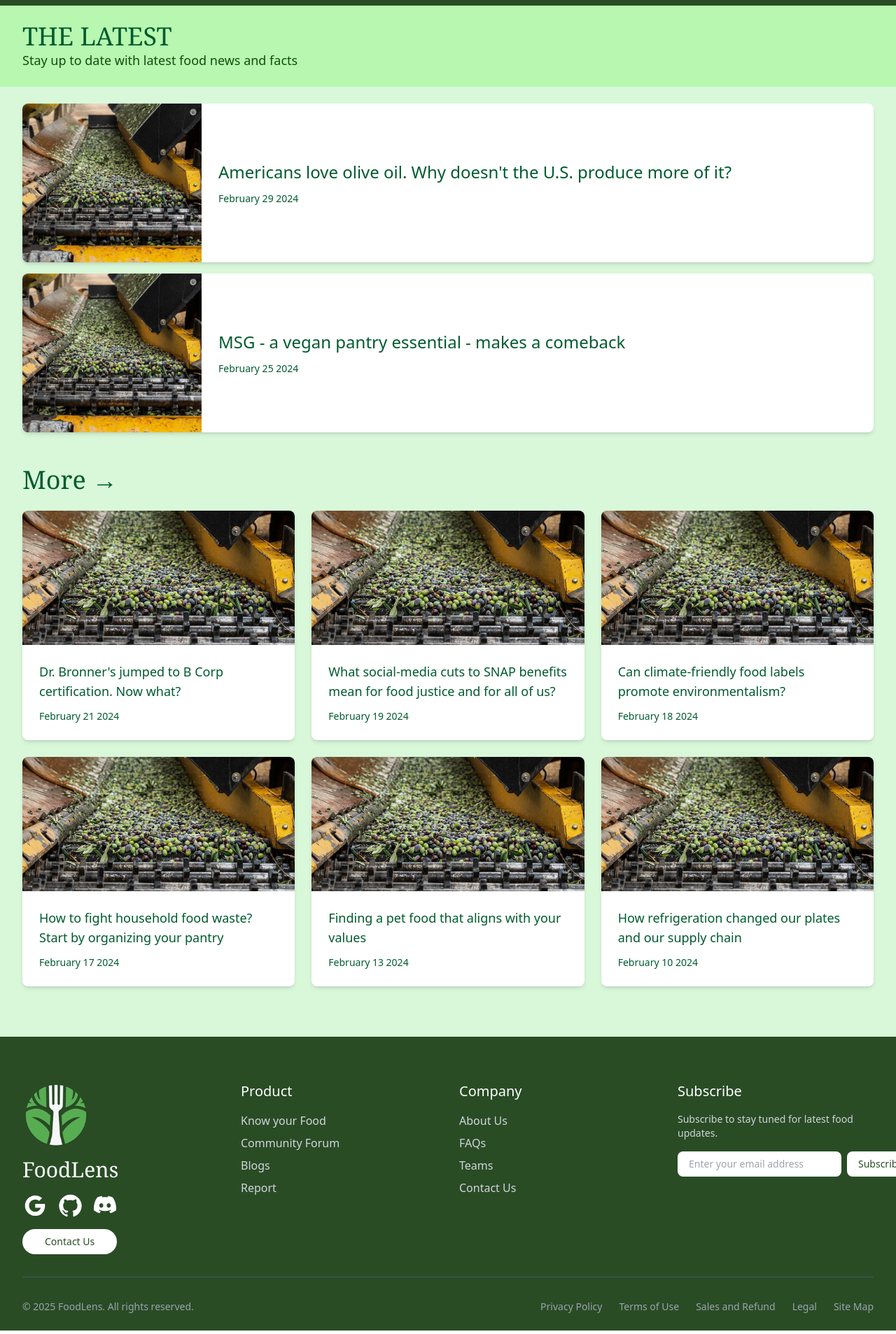
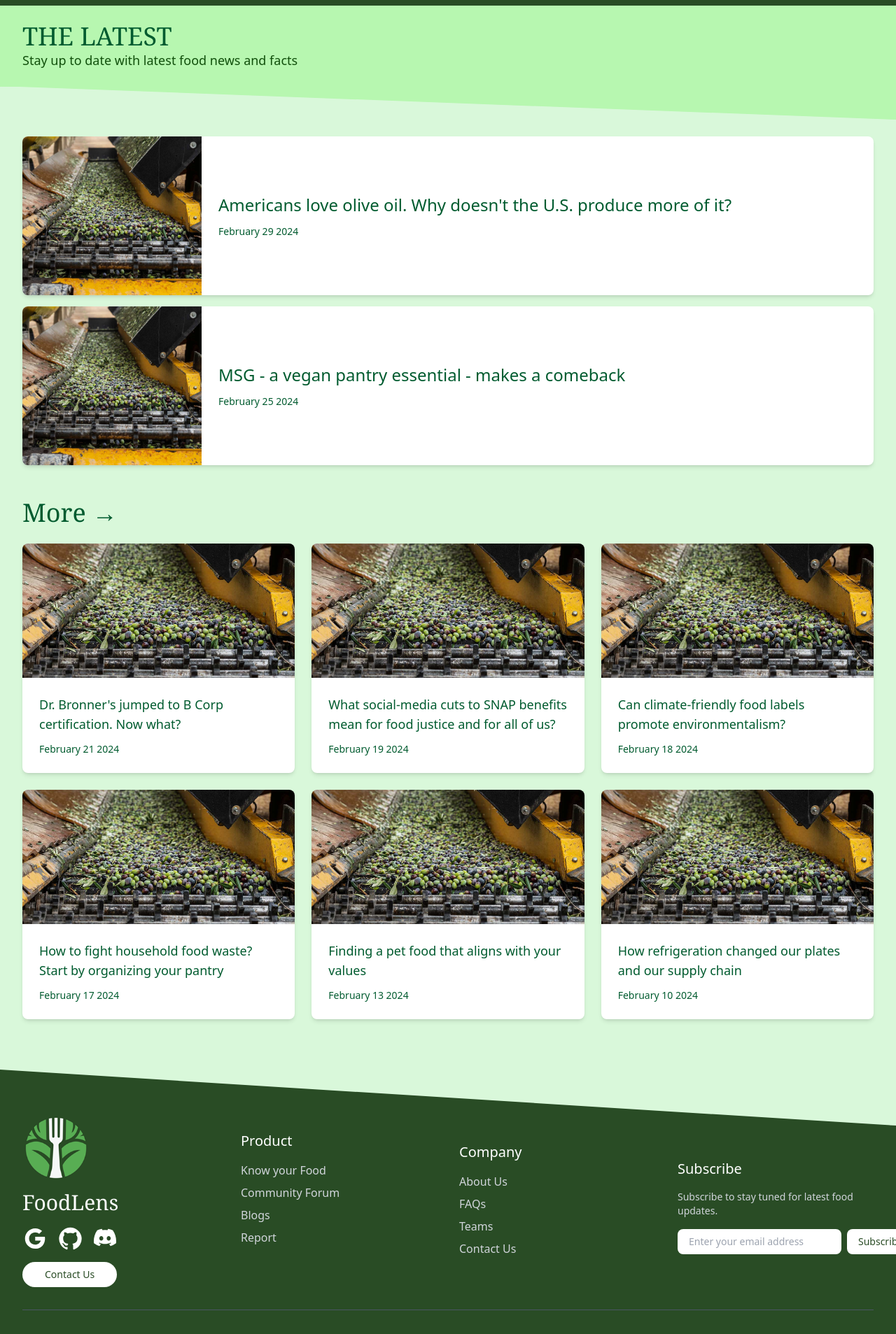
Before and after one commit to red345686/Foodlens_revamped, a React (Vite) app in the folder frontend/: page /blogs in a window 1280 px wide. Shown: the part 48-1955 px from the top of the page at 70% size. Built offline with nearby package versions, Linux system fonts and the light colour scheme.

Commit message:
Responsive homepage and added triangles in blog page and footer

```diff
--- a/frontend/src/Blogs.jsx
+++ b/frontend/src/Blogs.jsx
@@ -49,7 +49,7 @@ const Blogs = () => {
   ];
 
   return (
-    <div className="min-h-screen flex flex-col overflow-x-hidden">
+    <div className="min-h-screen flex flex-col overflow-x-hidden bg-[#d9f8da]">
       <NavBar page='blogs' />
       <div className="bg-[#b7f7b0]" style={{ marginTop: '56px' }}>
         <div className="max-w-7xl mx-auto px-4 sm:px-6 lg:px-8 py-6">
@@ -57,8 +57,13 @@ const Blogs = () => {
           <p className="text-base md:text-lg text-[#11500c]">Stay up to date with latest food news and facts</p>
         </div>
       </div>
+      {/* Triangle aa gya wapas */}
+      <div className='w-full h-6 md:h-12 -mt-[1px]' style={{
+        clipPath: 'polygon(0 0, 100% 0, 100% 100%)',
+        backgroundColor: '#b7f7b0',
+      }}></div>
 
-      <div className="flex-grow bg-[#d9f8da]">
+      <div className="flex-grow">
         <div className="max-w-7xl mx-auto px-4 sm:px-6 lg:px-8 py-6">
           {/* Featured Articles */}
           <div className="space-y-4 mb-12">
--- a/frontend/src/Community.jsx
+++ b/frontend/src/Community.jsx
@@ -6,7 +6,7 @@ const Community = () => {
   return (
     <>
       <NavBar page='community' />
-      <div style={{ backgroundColor: '#d9f8da', zIndex: '-100', width: '99vw', position: 'absolute', overflowX: 'hidden' }} className='pt-20'>
+      <div style={{ backgroundColor: '#d9f8da', zIndex: '-100', width: '100vw', position: 'absolute', overflowX: 'hidden' }} className='pt-20'>
         This is community page.
         <Footer />
       </div>
--- a/frontend/src/Footer.jsx
+++ b/frontend/src/Footer.jsx
@@ -14,10 +14,10 @@ const Footer = () => {
   return (
     <div className="relative">
       {/* Slanted background */}
-      <div className="absolute w-full h-16 bg-[#294c25] transform rotate-3 translate-y-6 -z-10"></div>
-
       {/* Main footer */}
-      <footer className="bg-[#294c25] pt-16 pb-6">
+      <footer className="bg-[#294c25] pt-16 pb-6" style={{
+        clipPath: "polygon(0 0, 0 100%, 100% 100%, 100% 10vh)",
+      }}>
         <div className="max-w-7xl mx-auto px-4 sm:px-6 lg:px-8">
           {/* Main footer content */}
           <div className="grid grid-cols-1 md:grid-cols-2 lg:grid-cols-4 gap-8 mb-8">
@@ -61,7 +61,7 @@ const Footer = () => {
             </div>
 
             {/* Product links */}
-            <div className="text-center md:text-left">
+            <div className="text-center md:text-left md:mt-10 lg:mt-6">
               <h2 className="text-white text-xl font-medium mb-4">Product</h2>
               <ul className="space-y-2">
                 <li>
@@ -100,7 +100,7 @@ const Footer = () => {
             </div>
 
             {/* Company links */}
-            <div className="text-center md:text-left">
+            <div className="text-center md:text-left lg:mt-10">
               <h2 className="text-white text-xl font-medium mb-4">Company</h2>
               <ul className="space-y-2">
                 <li>
@@ -139,7 +139,7 @@ const Footer = () => {
             </div>
 
             {/* Subscribe section */}
-            <div className="text-center md:text-left">
+            <div className="text-center md:text-left lg:mt-16 ">
               <h2 className="text-white text-xl font-medium mb-4">Subscribe</h2>
               <p className="text-gray-300 text-sm mb-4">
                 Subscribe to stay tuned for latest food updates.
--- a/frontend/src/Home.jsx
+++ b/frontend/src/Home.jsx
@@ -1,32 +1,18 @@
 import React from 'react'
 import { Link } from 'react-router-dom'
+import NavBar from './components/NavBar'
 const Home = () => {
   return (
     <>
-      <header className={`sticky w-full bg-transparent backdrop-filter`}>
-        <nav className="container mx-auto px-6 py-1 flex items-center">
-          <Link to='/' className='text-lg font-bold text-white px-12'>
-            <div className='flex items-center'>
-              <img className="w-10 rounded-lg" src="logo.png" alt="" />
-              <span className='mx-2 text-2xl'>FoodLens</span>
-            </div>
-          </Link>
-          <div className="space-x-10 text-white font-sans text-lg">
-            <Link to='/products'>Products</Link>
-            <Link to='/blogs'>Blog</Link>
-            <Link to='/community'>Community</Link>
-            <Link to='/about'>About</Link>
-          </div>
-        </nav>
-      </header>
-      <div className="bg-[url('HomeBackground.png')] bg-cover bg-center fixed h-screen w-full -mt-12 -z-10">
+      <NavBar page='home' />
+      <div className="bg-[url('HomeBackground.png')] bg-cover bg-center fixed h-screen w-[100vw]">
       </div>
-      <div className='fixed bg-transparent lg:`p-10 rounded-lg' style={{ marginLeft: '10vw', marginRight: '50vw', marginTop: '20vh' }}>
-        <h1 className='flex text-8xl justify-center mb-10 text-white font-bold w-auto'>FoodLens</h1>
-        <span className='text-3xl text-white font-thin font-'>FoodLens is your go-to platform for understanding the ingredients in your food. Empower yourself to eat smarter with FoodLens!</span>
-        <div className='flex justify-center space-x-20 mt-10'>
-          <Link to='/explore' className='text-3xl text-white px-8 py-4 bg-red-600 rounded-3xl'>EXPLORE</Link>
-          <Link to='/login' className='text-3xl text-white px-8 py-4 bg-red-600 rounded-3xl'>LOGIN</Link>
+      <div className='fixed w-auto bg-transparent lg:p-10 ml-[10vw] mr-[10vw] sm:mr-[30vw] md:mr-[50vw] mt-[10vh] lg:mt-[20vh]'>
+        <div className='sm:w-auto text-center mt-[10vh] text-4xl sm:text-5xl md:text-6xl lg:text-8xl mb-10 text-white font-bold'>FoodLens</div>
+        <div className='sm:w-auto pr-[10vw] sm:pr-0 text-xl md:text-2xl lg:text-3xl text-white font-normal font-sans'>FoodLens is your go-to platform for understanding the ingredients in your food. Empower yourself to eat smarter with FoodLens!</div>
+        <div className='flex flex-col sm:flex-row sm:justify-evenly mt-10'>
+          <div className='sm:w-auto text-center text-lg sm:text-xl md:text-2xl my-2 lg:text-3xl text-white px-3 md:px-5 lg:px-8 py-2 md:py-3 lg:py-4 bg-red-600 rounded-2xl lg:rounded-3xl'><Link to='/login'>LOGIN</Link></div>
+          <div className='sm:w-auto text-center text-lg sm:text-xl md:text-2xl my-2 lg:text-3xl text-white px-3 md:px-5 lg:px-8 py-2 md:py-3 lg:py-4 bg-red-600 rounded-2xl lg:rounded-3xl'><Link to='/explore'>EXPLORE</Link></div>
         </div>
       </div>
     </>
--- a/frontend/src/Products.jsx
+++ b/frontend/src/Products.jsx
@@ -77,7 +77,7 @@ const Products = () => {
   return (
     <>
       <NavBar page='products' />
-      <div style={{ backgroundColor: '#d9f8da', zIndex: '-100', width: '99vw', position: 'absolute', overflowX: 'hidden' }} className='pt-20'>
+      <div style={{ backgroundColor: '#d9f8da', zIndex: '-100', width: '100vw', position: 'absolute', overflowX: 'hidden' }} className='pt-20'>
         {/*Put main body here */}
         <Footer />
       </div>
--- a/frontend/src/components/NavBar.jsx
+++ b/frontend/src/components/NavBar.jsx
@@ -20,9 +20,9 @@ function NavBar({ page }) {
   ];
 
   return (
-    <header className="w-full bg-[#294c25] backdrop-filter fixed top-0 z-50">
+    <header className={`w-full ${ page === 'home' ? 'bg-transparent' : 'bg-[#294c25]'} backdrop-filter fixed top-0 z-50 ${page === 'home' ? 'backdrop-blur' : ''}`}>
       <nav className="container mx-auto px-4 sm:px-6 py-2">
-        <div className="flex items-center justify-between">
+        <div className={`flex items-center justify-between ${ page === 'home' ? 'xl:mr-80' : ''}`}>
           <Link to='/' className='flex items-center'>
             <img className="w-8 sm:w-10 rounded-lg" src="logo.png" alt="FoodLens Logo" />
             <span className='mx-2 text-xl sm:text-2xl text-white'>FoodLens</span>
@@ -34,7 +34,7 @@ function NavBar({ page }) {
               <Link
                 key={link.path}
                 className={`${
-                  page === link.page ? 'text-white' : 'text-gray-400 hover:text-white transition-colors'
+                  (page === link.page || page === 'home')? 'text-white' : 'text-gray-400 hover:text-white transition-colors'
                 }`}
                 to={link.path}
               >
@@ -78,7 +78,7 @@ function NavBar({ page }) {
               <Link
                 key={link.path}
                 className={`block px-4 py-2 rounded-lg ${
-                  page === link.page
+                  (page === link.page)
                     ? 'text-white bg-[#1a3317]'
                     : 'text-gray-400 hover:text-white hover:bg-[#1a3317] transition-colors'
                 }`}
```
